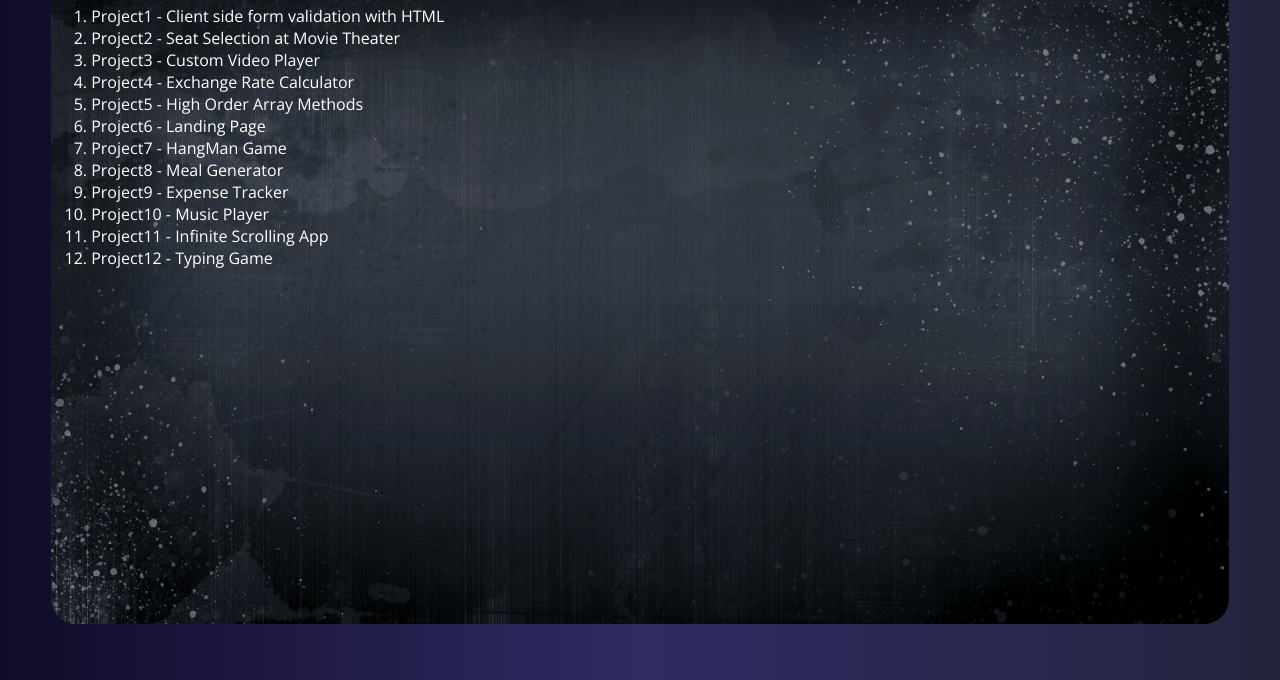
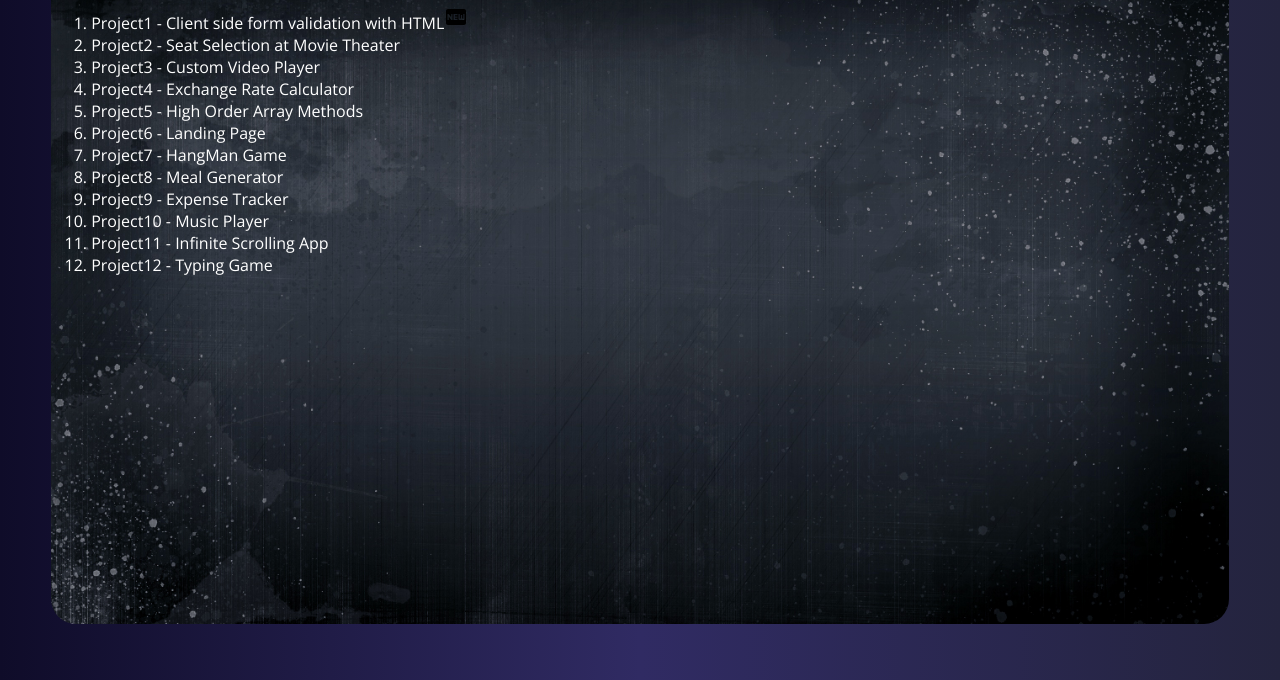
Before and after one commit to khawar-javed/Project-labs, a plain HTML site: page Index.html in a window 1280 px wide. Shown: the part 120-800 px from the top of the page. Drawn offline with nearby package versions, Linux system fonts and the light colour scheme.

Commit message:
some updates
Updated contents

```diff
--- a/Index.html
+++ b/Index.html
@@ -6,7 +6,7 @@
     <meta charset="UTF-8"/>
     <meta name="robots" content="index,follow"/>
     <link rel="icon" href="/blue_books_binders_12413.ico"/>
-    <meta name="viewport" content="width=device-width, initial-scale=1">
+    <meta name="viewport" content="width=device-width, initial-scale=1.0">
     <link rel="stylesheet" href="style2.css">
 
 </head>
@@ -15,7 +15,7 @@
         <h1>Module-A Projects List (HTML, CSS & JavaScript)</h1>
         <div class="List">
             <ol>
-            <li><a href="/Project1/Index.html">Project1 - Client side form validation with HTML</a></li>
+            <li><a target="_blank" href="/Project1/Index.html">Project1 - Client side form validation with HTML<img src="/-fiber-new_90435.svg"/></a></li>
             <li><a href="/Project2/Index.html">Project2 - Seat Selection at Movie Theater</a></li>
             <li><a href="/Project3/Index.html">Project3 - Custom Video Player</a></li>
             <li><a href="/Project4/Index.html">Project4 - Exchange Rate Calculator</a></li>
--- a/style2.css
+++ b/style2.css
@@ -52,6 +52,7 @@ a {
   text-decoration: none;
   text-align: justify;
 }
+
 h1 {
   text-shadow: 2px 2px 8px blue;
   text-shadow: 0 0 3px greenyellow, 0 0 5px #0000ff;
```
Also changed, not shown: -fiber-new_90435.svg (added).
